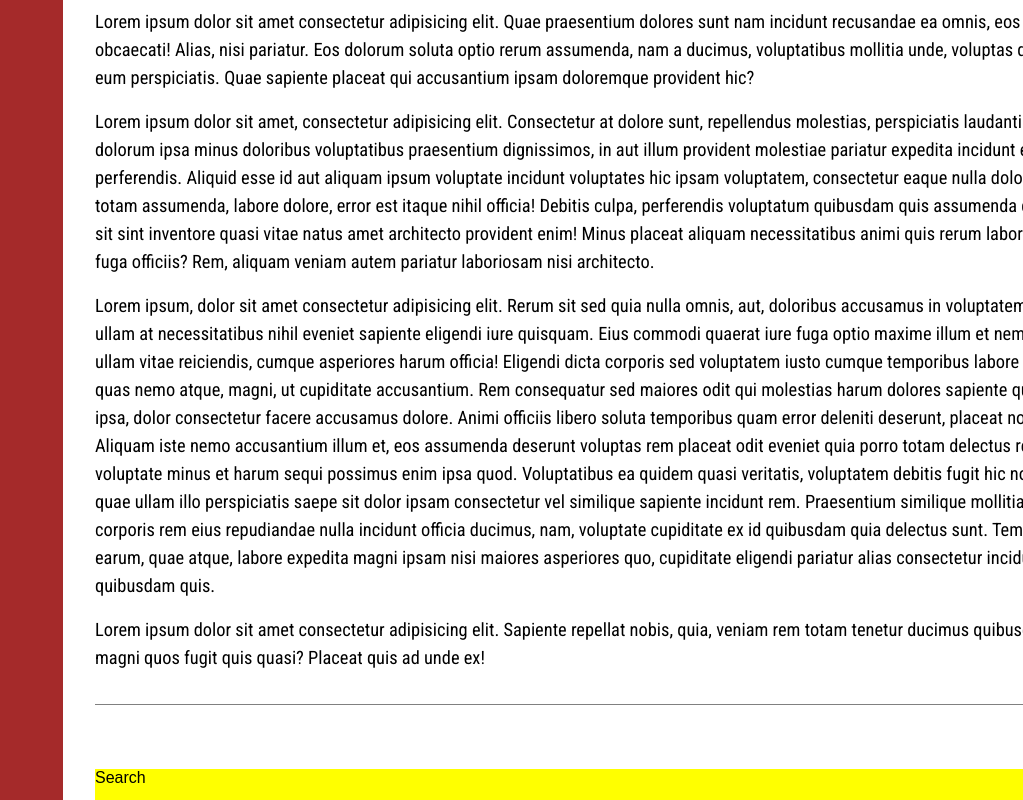
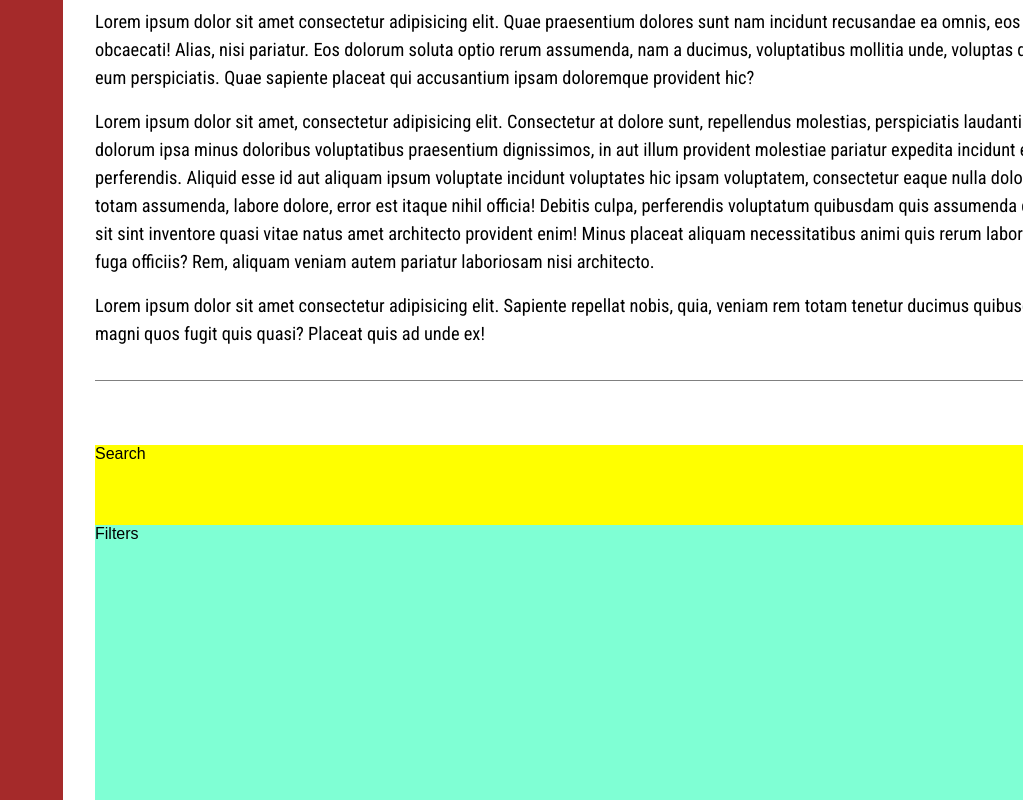
Before and after one commit to DylanMathews/CHCPrototype, a plain HTML site: page index.html in a window 1280 px wide. Shown: the part 384-1184 px from the top of the page, without its empty margins (257-1280 px from the left). Drawn offline with Linux system fonts and the light colour scheme.

Commit message:
Remove long lorem paragraph to tighten site

```diff
--- a/index.html
+++ b/index.html
@@ -63,8 +63,6 @@
                     <p>Lorem ipsum dolor sit amet consectetur adipisicing elit. Quae praesentium dolores sunt nam incidunt recusandae ea omnis, eos minima. Provident, obcaecati! Alias, nisi pariatur. Eos dolorum soluta optio rerum assumenda, nam a ducimus, voluptatibus mollitia unde, voluptas quod accusantium eum perspiciatis. Quae sapiente placeat qui accusantium ipsam doloremque provident hic?</p>
 
                     <p>Lorem ipsum dolor sit amet, consectetur adipisicing elit. Consectetur at dolore sunt, repellendus molestias, perspiciatis laudantium accusantium ad dolorum ipsa minus doloribus voluptatibus praesentium dignissimos, in aut illum provident molestiae pariatur expedita incidunt explicabo ab perferendis. Aliquid esse id aut aliquam ipsum voluptate incidunt voluptates hic ipsam voluptatem, consectetur eaque nulla dolorem aspernatur totam assumenda, labore dolore, error est itaque nihil officia! Debitis culpa, perferendis voluptatum quibusdam quis assumenda distinctio obcaecati sit sint inventore quasi vitae natus amet architecto provident enim! Minus placeat aliquam necessitatibus animi quis rerum laboriosam nostrum, fuga officiis? Rem, aliquam veniam autem pariatur laboriosam nisi architecto.</p>
-
-                    <p>Lorem ipsum, dolor sit amet consectetur adipisicing elit. Rerum sit sed quia nulla omnis, aut, doloribus accusamus in voluptatem maxime quis, ullam at necessitatibus nihil eveniet sapiente eligendi iure quisquam. Eius commodi quaerat iure fuga optio maxime illum et nemo eligendi iste quo ullam vitae reiciendis, cumque asperiores harum officia! Eligendi dicta corporis sed voluptatem iusto cumque temporibus labore dolorum iure sit quas nemo atque, magni, ut cupiditate accusantium. Rem consequatur sed maiores odit qui molestias harum dolores sapiente quibusdam! Rem ipsa, dolor consectetur facere accusamus dolore. Animi officiis libero soluta temporibus quam error deleniti deserunt, placeat nobis nihil facere? Aliquam iste nemo accusantium illum et, eos assumenda deserunt voluptas rem placeat odit eveniet quia porro totam delectus reiciendis? Veritatis voluptate minus et harum sequi possimus enim ipsa quod. Voluptatibus ea quidem quasi veritatis, voluptatem debitis fugit hic non tempore alias quae ullam illo perspiciatis saepe sit dolor ipsam consectetur vel similique sapiente incidunt rem. Praesentium similique mollitia accusantium aut corporis rem eius repudiandae nulla incidunt officia ducimus, nam, voluptate cupiditate ex id quibusdam quia delectus sunt. Temporibus esse hic earum, quae atque, labore expedita magni ipsam nisi maiores asperiores quo, cupiditate eligendi pariatur alias consectetur incidunt rerum quibusdam quis.</p>
 
                     <p>Lorem ipsum dolor sit amet consectetur adipisicing elit. Sapiente repellat nobis, quia, veniam rem totam tenetur ducimus quibusdam beatae quas magni quos fugit quis quasi? Placeat quis ad unde ex!</p>
                 </article>
```
